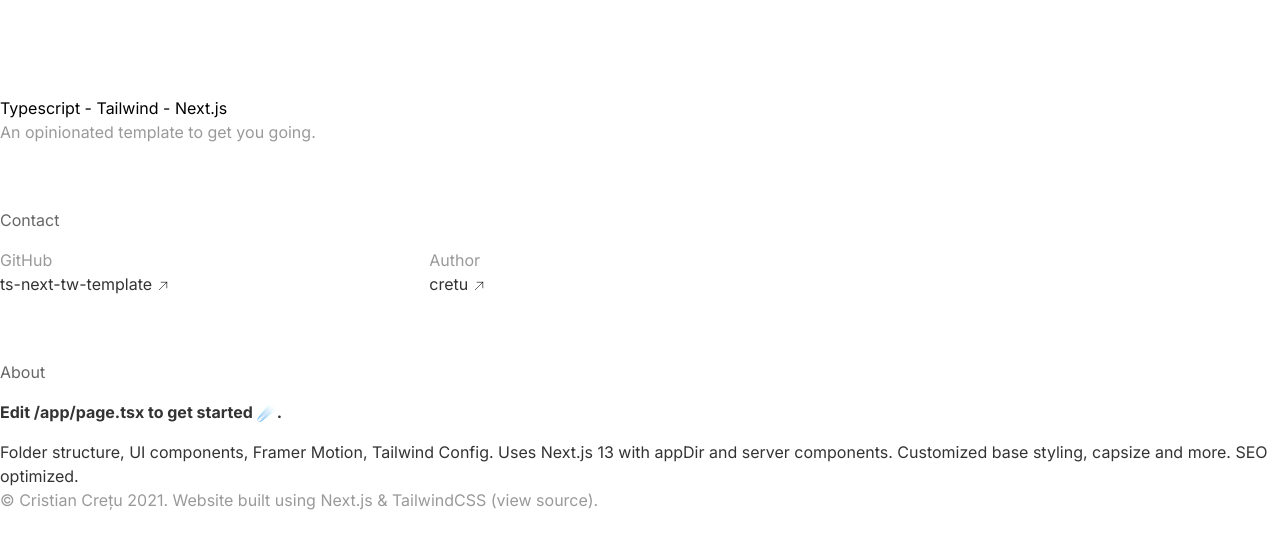
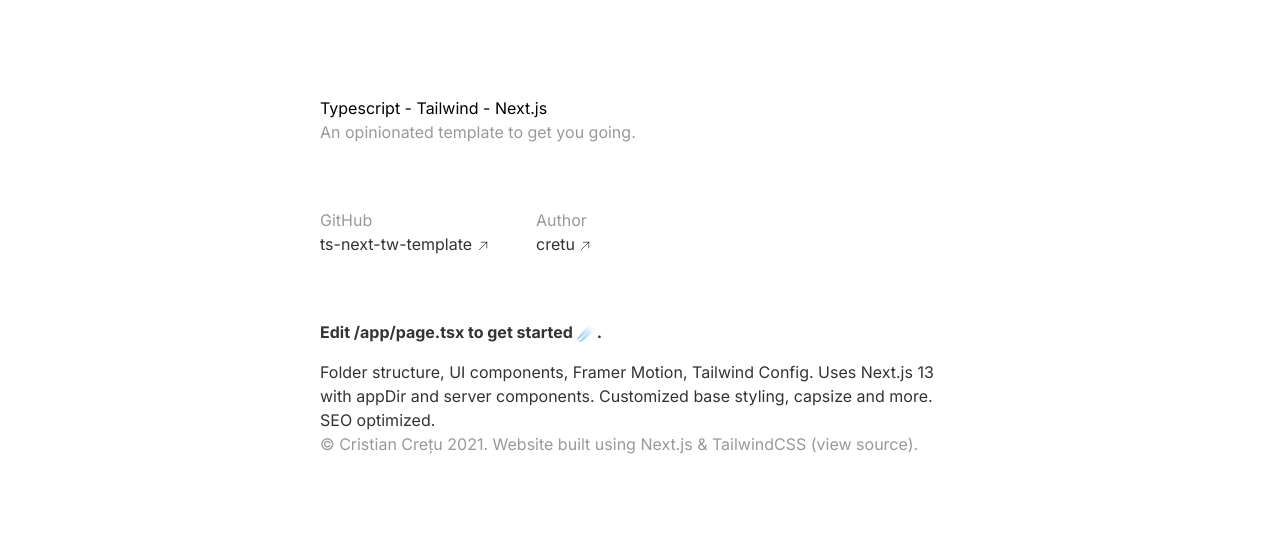
Before and after one commit to Zeus-Aphrodite/typeScript, a Next.js app: page / in a window 1280 px wide. Shown: the top 548 px of the page. Built offline with nearby package versions, Linux system fonts and the light colour scheme.

Commit message:
fix: issues

```diff
--- a/app/layout.tsx
+++ b/app/layout.tsx
@@ -86,7 +86,7 @@
       <body
         className={cn(
           `${inter.className}`,
-          'h-full, min-h-screen, relative w-full',
+          'h-full, min-h-screen, relative w-full max-w-2xl mx-auto px-4',
           'my-4 bg-white dark:bg-gray-900 sm:my-24',
           'motion-reduce:transform-none motion-reduce:transition-none'
         )}
--- a/app/page.tsx
+++ b/app/page.tsx
@@ -3,7 +3,7 @@
     <div className='flex flex-col gap-16'>
       <Header />
       <Contact />
-      <AboutMe />
+      <About />
     </div>
   );
 }
@@ -21,10 +21,9 @@
   );
 }
 
-function AboutMe() {
+function About() {
   return (
     <div className='flex flex-col gap-4'>
-      <p className='text-tertiary'>About</p>
       <div className='text-secondary flex flex-col gap-4'>
         <p className='font-bold'>Edit /app/page.tsx to get started ☄️.</p>
         <p>
@@ -87,7 +86,6 @@
 function Contact() {
   return (
     <div className='flex flex-col gap-4'>
-      <p className='text-tertiary'>Contact</p>
       <div className='grid grid-cols-2 gap-2 md:grid-cols-3'>
         <ContactLink
           href='https://github.com/cristicretu/ts-next-tailwind-template'
```
